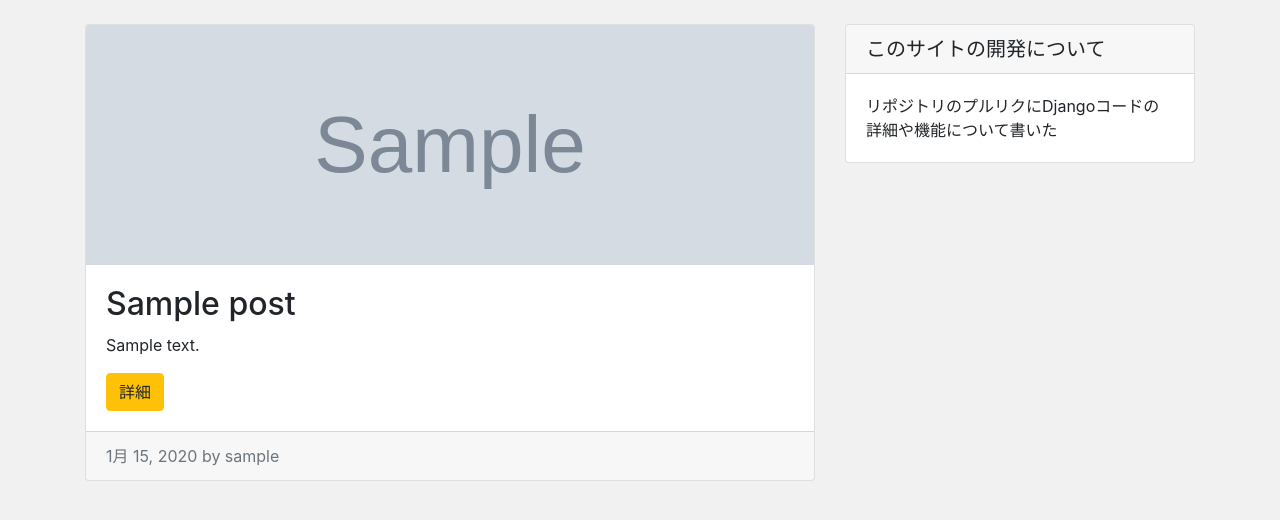
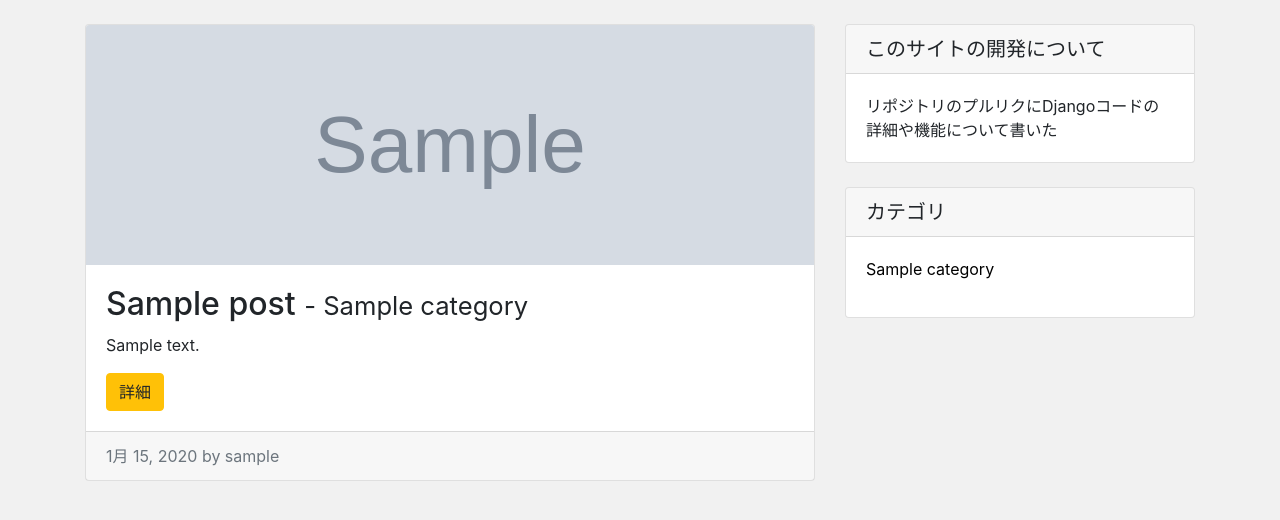
Before and after one commit to minezaki-mutsuki/blog-site, a Django app: page / in a window 1280 px wide. Shown: the part 56-576 px from the top of the page. Run offline with Django 3.2, Linux system fonts and the light colour scheme; tables that the repository leaves empty hold one stand-in row (values such as "Sample post"); grey boxes marked "Sample" are stand-in pictures; some libraries are stand-ins or nearby versions.

Commit message:
カテゴリ機能作成

```diff
--- a/app/admin.py
+++ b/app/admin.py
@@ -1,4 +1,5 @@
 from django.contrib import admin
-from .models import Post
+from .models import Post, Category
 
 admin.site.register(Post)
+admin.site.register(Category)
--- /dev/null
+++ b/app/context_processor.py
@@ -0,0 +1,8 @@
+from .models import Category
+
+def common(request):
+    category_data = Category.objects.all()
+    context = {
+        "category_data": category_data
+    }
+    return context
--- a/app/models.py
+++ b/app/models.py
@@ -2,8 +2,14 @@ from django.db import models
 from django.conf import settings
 from django.utils import timezone
 
+class Category(models.Model):
+    name = models.CharField("カテゴリ", max_length=100)
+    def __str__(self):
+        return self.name
+
 class Post(models.Model):
     author = models.ForeignKey(settings.AUTH_USER_MODEL, on_delete=models.CASCADE)
+    category = models.ForeignKey(Category, verbose_name="カテゴリ", on_delete=models.PROTECT)
     title = models.CharField("タイトル", max_length=200)
     image = models.ImageField(upload_to="images", verbose_name="イメージ画像", null=True, blank=True)
     content = models.TextField("本文")
--- a/app/static/css/style.css
+++ b/app/static/css/style.css
@@ -30,3 +30,10 @@ main {
   width: 100%;
   height: 400px;
 }
+a {
+  color: black;
+}
+a:hover {
+  text-decoration: none;
+  color: orange;
+}
--- a/app/templates/app/index.html
+++ b/app/templates/app/index.html
@@ -7,7 +7,9 @@
       <img src="{{post.image.url}}" class="card-img-top index-img" />
       {% endif %}
       <div class="card-body">
-        <h2 class="card-title">{{post.title}}</h2>
+        <h2 class="card-title">
+          {{post.title}} <span class="small"> - {{post.category}}</span>
+        </h2>
         <p class="card-text">{{post.content|truncatechars:100}}</p>
         <div class="btn btn-warning">詳細</div>
       </div>
@@ -31,6 +33,22 @@
         </p>
       </div>
     </div>
+    <div class="card my-4">
+      <h5 class="card-header">カテゴリ</h5>
+      <div class="card-body">
+        <div class="row">
+          {% for category in category_data %}
+          <div class="col-md-6">
+            <ul class="list-unstyled">
+              <li>
+                <a href="{% url 'category' category %}"> {{category.name}} </a>
+              </li>
+            </ul>
+          </div>
+          {% endfor %}
+        </div>
+      </div>
+    </div>
   </div>
 </div>
 {% endblock %}
--- a/app/templates/app/post_detail.html
+++ b/app/templates/app/post_detail.html
@@ -1,5 +1,6 @@
 {% extends "app/base.html" %} {% block content %}
 <h2 class="my-4">{{post_data.title}}</h2>
+<p>{{post_data.category}}</p>
 <hr />
 <p>{{post_data.created}} by {{post_data.author}}</p>
 <hr />
--- a/app/templates/app/post_form.html
+++ b/app/templates/app/post_form.html
@@ -7,6 +7,9 @@
   <div class="formpost" style="margin-bottom: 10px">
     {% render_field form.title class="form" placeholder="タイトルを入力" %}
   </div>
+  <div class="formpost" style="margin-bottom: 10px">
+    {% render_field form.category class="form" placeholder="カテゴリを入力" %}
+  </div>
   <div class="formpost">{{form.image}}</div>
   <div class="formpost" style="margin-bottom: 10px">
     {% render_field form.content class="form" placeholder="本文を入力" %}
--- a/app/urls.py
+++ b/app/urls.py
@@ -7,4 +7,5 @@ urlpatterns = [
     path("post/new", views.CreatePostView.as_view(), name="post_new"),
     path("post/<int:pk>/edit", views.PostEditView.as_view(), name="post_edit"),
     path("post/<int:pk>/delete", views.PostDeleteView.as_view(), name="post_delete"),
+    path("category/<str:category>", views.CategoryView.as_view(), name="category"),
 ]
--- a/app/views.py
+++ b/app/views.py
@@ -1,6 +1,6 @@
 from django.shortcuts import render, redirect
 from django.views.generic import View
-from .models import Post
+from .models import Post, Category
 from .forms import PostForm
 from django.contrib.auth.mixins import LoginRequiredMixin
 
@@ -30,6 +30,9 @@ class CreatePostView(LoginRequiredMixin ,View):
             post_data = Post()
             post_data.author = request.user
             post_data.title = form.cleaned_data["title"]
+            category = form.cleaned_data["category"]
+            category_data = Category.objects.get(name=category)
+            post_data.category = category_data
             post_data.content = form.cleaned_data["content"]
             if request.FILES:
                 post_data.image = request.FILES.get("image")
@@ -46,6 +49,7 @@ class PostEditView(LoginRequiredMixin, View):
             request.POST or None,
             initial={
                 "title": post_data.title,
+                "category": post_data.category,
                 "content": post_data.content,
                 "image": post_data.image,
             }
@@ -58,6 +62,9 @@ class PostEditView(LoginRequiredMixin, View):
         if form.is_valid():
             post_data = Post.objects.get(id=self.kwargs['pk'])
             post_data.title = form.cleaned_data["title"]
+            category = form.cleaned_data["category"]
+            category_data = Category.objects.get(name=category)
+            post_data.category = category_data
             post_data.content = form.cleaned_data["content"]
             if request.FILES:
                 post_data.image = request.FILES.get("image")
@@ -77,3 +84,11 @@ class PostDeleteView(LoginRequiredMixin, View):
         post_data = Post.objects.get(id=self.kwargs['pk'])
         post_data.delete()
         return redirect("index")
+
+class CategoryView(View):
+    def get(self, request, *args, **kwargs):
+        category_data = Category.objects.get(name=self.kwargs["category"])
+        post_data = Post.objects.order_by("-id").filter(category=category_data)
+        return render(request, "app/index.html", {
+            "post_data": post_data
+        })
--- a/mysite/settings.py
+++ b/mysite/settings.py
@@ -69,6 +69,7 @@ TEMPLATES = [
                 'django.template.context_processors.request',
                 'django.contrib.auth.context_processors.auth',
                 'django.contrib.messages.context_processors.messages',
+                'app.context_processor.common'
             ],
         },
     },
```
Also changed, not shown: app/forms.py (+7 -0 lines), app/migrations/0003_category.py (added), app/migrations/0004_auto_20230225_1620.py (added).
